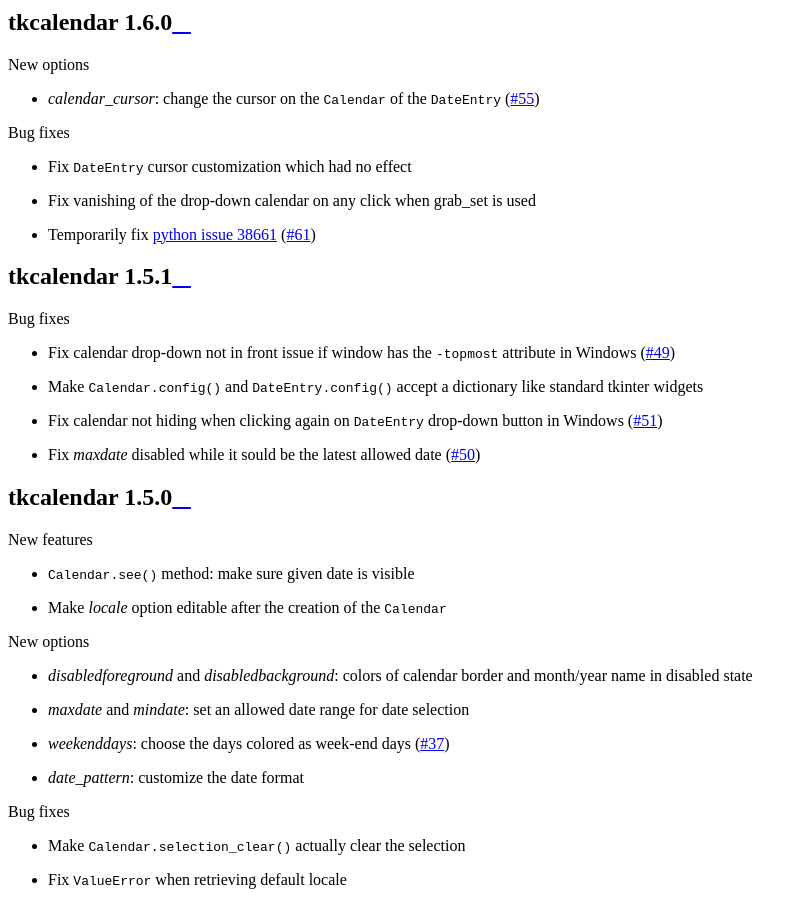
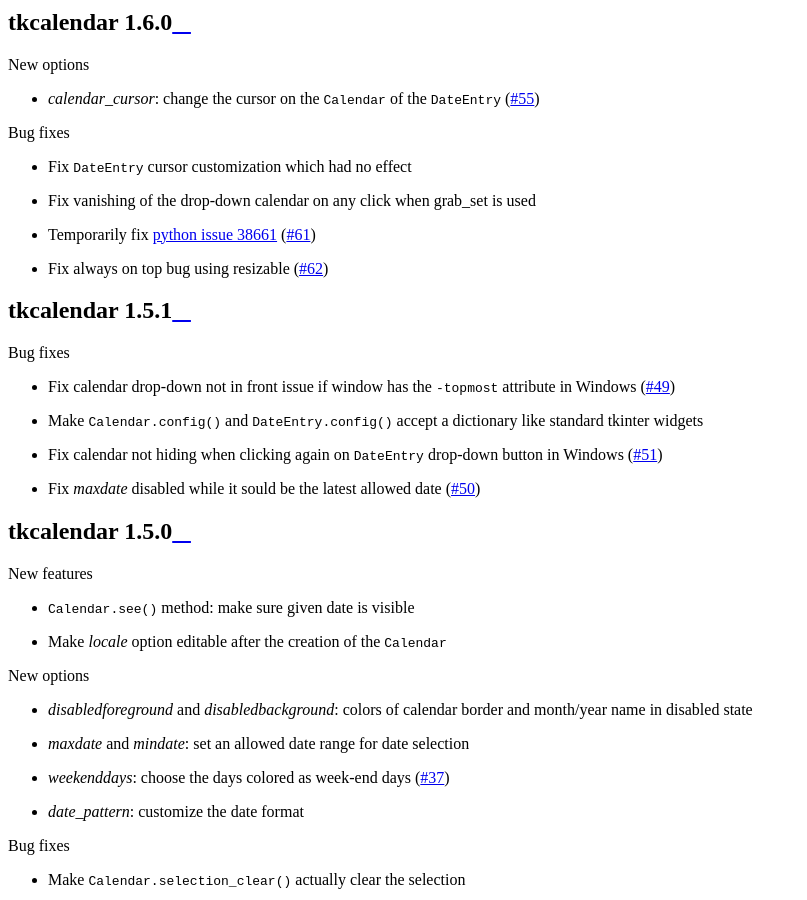
Before and after one commit to j4321/tkcalendar, a Sphinx documentation site: the page built from docs/changelog.rst, in a window 1280 px wide and 900 px high, scrolled down 667 px. Shown: the whole window, without its empty margins (0-807 px from the left). Built offline with Sphinx 7.4.7 and the Read the Docs theme 2.0.0, drawn with Linux system fonts in a browser that asks for light colours.

Commit message:
Update changelog

```diff
--- a/README.rst
+++ b/README.rst
@@ -403,6 +403,7 @@
     * Fix ``DateEntry`` cursor customization which had no effect
     * Temporarily fix `python issue 38661 <https://bugs.python.org/issue38661>`_ (`#61 <https://github.com/j4321/tkcalendar/issues/61>`_)
     * Add *calendar_cursor* option to change the cursor on the ``Calendar`` of the ``DateEntry`` (`#55 <https://github.com/j4321/tkcalendar/issues/55>`_)
+    * Fix always on top bug using resizable (`#62 <https://github.com/j4321/tkcalendar/issues/62>`_)
 
 - tkcalendar 1.5.1
 
--- a/docs/changelog.rst
+++ b/docs/changelog.rst
@@ -15,6 +15,7 @@
 - Fix :class:`DateEntry` cursor customization which had no effect
 - Fix vanishing of the drop-down calendar on any click when grab_set is used
 - Temporarily fix `python issue 38661 <https://bugs.python.org/issue38661>`_ (`#61 <https://github.com/j4321/tkcalendar/issues/61>`_)
+- Fix always on top bug using resizable (`#62 <https://github.com/j4321/tkcalendar/issues/62>`_)
 
 tkcalendar 1.5.1
 ----------------
```
